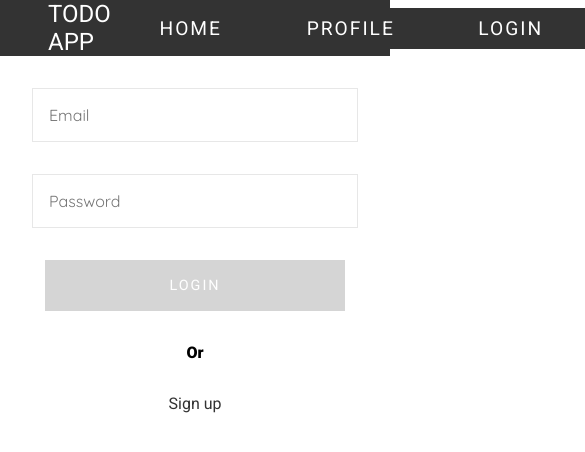
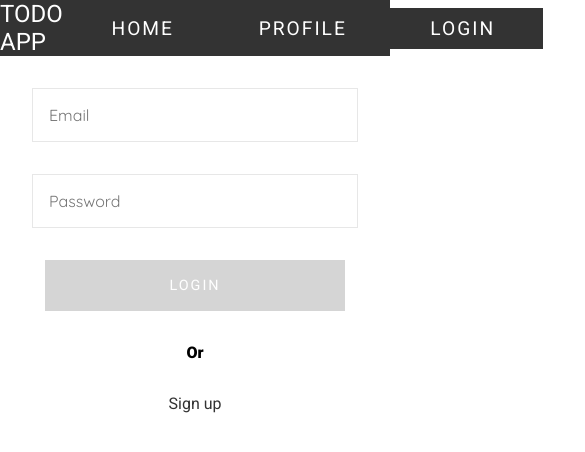
Before and after one commit to Anant2898/TodoApp_FrontEnd, a React (Vite) app: page /login in a window 390 px wide. Shown: the top 452 px of the page, 585 px wide, since content can reach past the window. Built offline with nearby package versions, Linux system fonts and the light colour scheme; no server answers.

Commit message:
Update mediaquery.scss

```diff
--- a/src/styles/mediaquery.scss
+++ b/src/styles/mediaquery.scss
@@ -1,5 +1,18 @@
 @media (max-width: 900px) {
-    .login {
-      padding: 0;
+
+    .header{
+       padding: 0;
+       gap: 0px;
+       justify-content: space-around;
+    }
+
+    > article {
+      display: flex;
+      align-items: center;
+      text-align: center;
+      > a {
+        @include styledText(0.4rem);
+        @include myButton(8.75rem, 0.5rem);
+      }
     }
   }
```
